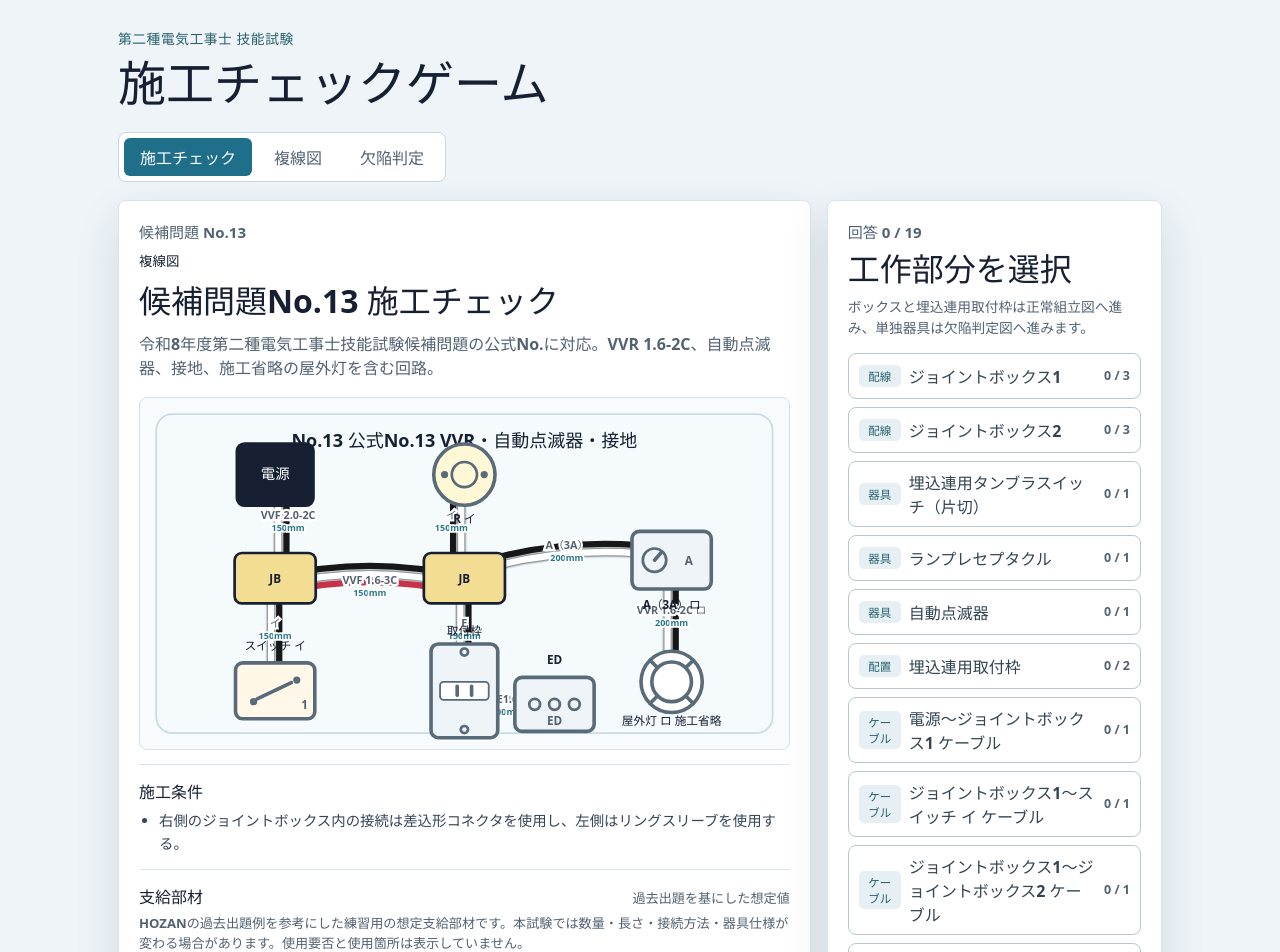
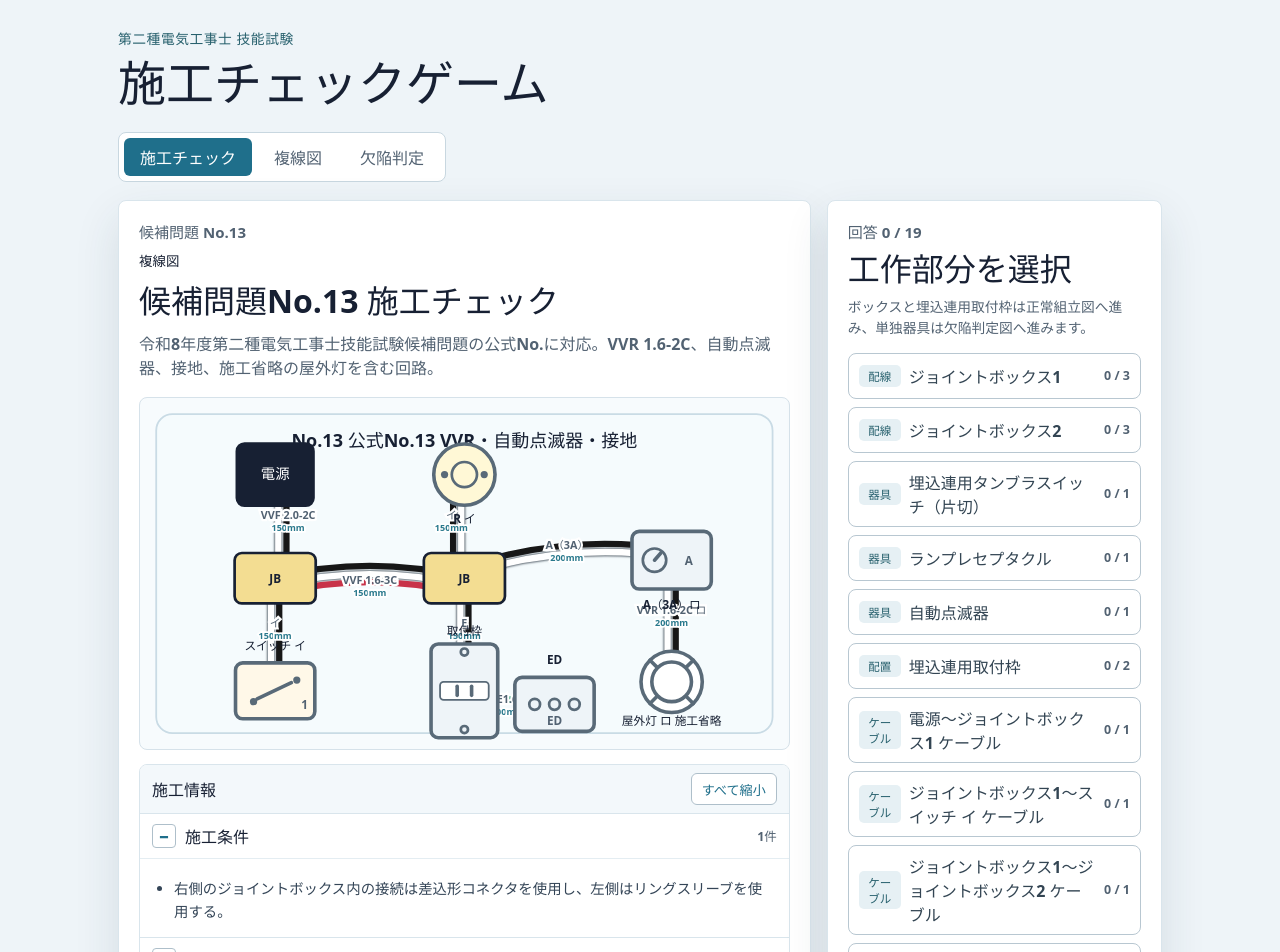
Before and after one commit to h7ga40/denko-defect-game, a React (Vite) app: page / in a window 1280 px wide. Shown: the top 952 px of the page. Built offline with nearby package versions, Linux system fonts and the light colour scheme.

Commit message:
Add collapsible construction reference panels

```diff
--- a/src/components/CandidateDiagramView.tsx
+++ b/src/components/CandidateDiagramView.tsx
@@ -9,8 +9,7 @@ import {
 } from "../data/candidateDiagrams";
 import { resolveCableRunSpecification } from "../data/cableSpecifications";
 import type { CableInspectionPart, DirectInspectionPart, InspectionBox } from "../data/boxInspectionGame";
-import { CandidateConstructionConditions } from "./CandidateConstructionConditions";
-import { CandidateMaterials } from "./CandidateMaterials";
+import { ConstructionReferencePanel } from "./ConstructionReferencePanel";
 import { FluorescentLampSymbol } from "./svg/FluorescentLampSymbol";
 import { OutdoorLightSymbol } from "./svg/OutdoorLightSymbol";
 
@@ -67,8 +66,7 @@ export function CandidateDiagramView({ initialCandidateNo = 1 }: { initialCandid
         </div>
         <h2>{selected.title}</h2>
         <p className="candidate-theme">{selected.theme}</p>
-        <CandidateConstructionConditions conditions={selected.constructionConditions} />
-        <CandidateMaterials candidateNo={selected.no} />
+        <ConstructionReferencePanel candidateNo={selected.no} conditions={selected.constructionConditions} />
         <div className="diagram-wrap">
           <CandidateSvg diagram={selected} />
         </div>
--- /dev/null
+++ b/src/components/ConstructionReferencePanel.tsx
@@ -0,0 +1,79 @@
+import { useEffect, useState, type SyntheticEvent } from "react";
+import type { CandidateDiagram } from "../data/candidateDiagrams";
+import { getCandidateMaterials } from "../data/candidateMaterials";
+import { CandidateConstructionConditions } from "./CandidateConstructionConditions";
+import { CandidateMaterials } from "./CandidateMaterials";
+
+type PanelState = {
+  conditions: boolean;
+  materials: boolean;
+};
+
+const storageKey = "denko-construction-reference-panels";
+
+export function ConstructionReferencePanel({
+  candidateNo,
+  conditions,
+}: {
+  candidateNo: number;
+  conditions: CandidateDiagram["constructionConditions"];
+}) {
+  const [expanded, setExpanded] = useState<PanelState>(readInitialState);
+  const materialGroups = getCandidateMaterials(candidateNo);
+  const materialCount = materialGroups.reduce((total, group) => total + group.items.length, 0);
+  const allExpanded = expanded.conditions && expanded.materials;
+
+  useEffect(() => {
+    window.localStorage.setItem(storageKey, JSON.stringify(expanded));
+  }, [expanded]);
+
+  function setPanel(panel: keyof PanelState, event: SyntheticEvent<HTMLDetailsElement>) {
+    const open = event.currentTarget.open;
+    setExpanded((current) => current[panel] === open ? current : { ...current, [panel]: open });
+  }
+
+  function setAll(open: boolean) {
+    setExpanded({ conditions: open, materials: open });
+  }
+
+  return (
+    <section className="construction-reference" aria-label="施工条件と支給部材">
+      <div className="construction-reference-toolbar">
+        <strong>施工情報</strong>
+        <button onClick={() => setAll(!allExpanded)} type="button">
+          {allExpanded ? "すべて縮小" : "すべて表示"}
+        </button>
+      </div>
+      <details className="reference-details" onToggle={(event) => setPanel("conditions", event)} open={expanded.conditions}>
+        <summary>
+          <span>施工条件</span>
+          <small>{conditions.length}件</small>
+        </summary>
+        <CandidateConstructionConditions conditions={conditions} />
+      </details>
+      <details className="reference-details" onToggle={(event) => setPanel("materials", event)} open={expanded.materials}>
+        <summary>
+          <span>支給部材</span>
+          <small>{materialGroups.length}分類・{materialCount}項目</small>
+        </summary>
+        <CandidateMaterials candidateNo={candidateNo} />
+      </details>
+    </section>
+  );
+}
+
+function readInitialState(): PanelState {
+  const stored = window.localStorage.getItem(storageKey);
+  if (stored) {
+    try {
+      const parsed = JSON.parse(stored) as Partial<PanelState>;
+      if (typeof parsed.conditions === "boolean" && typeof parsed.materials === "boolean") {
+        return { conditions: parsed.conditions, materials: parsed.materials };
+      }
+    } catch {
+      window.localStorage.removeItem(storageKey);
+    }
+  }
+  const open = window.matchMedia("(min-width: 721px)").matches;
+  return { conditions: open, materials: open };
+}
--- a/src/components/WorkInspectionGame.tsx
+++ b/src/components/WorkInspectionGame.tsx
@@ -4,8 +4,7 @@ import { BoxWiringDiagram } from "./BoxWiringDiagram";
 import { ConnectionDetailDiagram } from "./svg/ConnectionDetailDiagram";
 import { CableInspectionDiagram } from "./svg/CableInspectionDiagram";
 import { CandidateSvg } from "./CandidateDiagramView";
-import { CandidateConstructionConditions } from "./CandidateConstructionConditions";
-import { CandidateMaterials } from "./CandidateMaterials";
+import { ConstructionReferencePanel } from "./ConstructionReferencePanel";
 import { DeviceDetailShape } from "./svg/DeviceDetailShape";
 import { DirectionalSheath, DirectionalWire } from "./svg/DirectionalCable";
 import { WiringDiagram } from "./svg/WiringDiagram";
@@ -148,8 +147,7 @@ export function WorkInspectionGame({ candidateNo, seed }: { candidateNo?: number
             <ConnectionDetailDiagram part={selectedPart as BoxInspectionPart} />
           )}
         </div>
-        <CandidateConstructionConditions conditions={round.candidate.constructionConditions} />
-        <CandidateMaterials candidateNo={round.candidate.no} />
+        <ConstructionReferencePanel candidateNo={round.candidate.no} conditions={round.candidate.constructionConditions} />
       </article>
 
       <article className="problem-card inspection-controls">
--- a/src/styles.css
+++ b/src/styles.css
@@ -1390,6 +1390,112 @@ button {
   border-bottom: 1px solid #d9e5ec;
 }
 
+.construction-reference {
+  margin-top: 14px;
+  border: 1px solid #d9e5ec;
+  border-radius: 8px;
+  overflow: hidden;
+  background: #ffffff;
+}
+
+.construction-reference-toolbar {
+  display: flex;
+  align-items: center;
+  justify-content: space-between;
+  gap: 12px;
+  min-height: 44px;
+  padding: 8px 12px;
+  background: #f3f8fb;
+}
+
+.construction-reference-toolbar button {
+  min-height: 32px;
+  padding: 4px 10px;
+  border: 1px solid #aebfca;
+  border-radius: 6px;
+  background: #ffffff;
+  color: #1f6f8b;
+  cursor: pointer;
+  font-size: 0.82rem;
+  font-weight: 800;
+}
+
+.reference-details {
+  border-top: 1px solid #d9e5ec;
+}
+
+.reference-details summary {
+  display: flex;
+  align-items: center;
+  gap: 9px;
+  min-height: 44px;
+  padding: 9px 12px;
+  cursor: pointer;
+  color: #172033;
+  font-weight: 800;
+  list-style: none;
+}
+
+.reference-details summary::-webkit-details-marker {
+  display: none;
+}
+
+.reference-details summary::before {
+  content: "+";
+  display: grid;
+  flex: 0 0 22px;
+  width: 22px;
+  height: 22px;
+  place-items: center;
+  border: 1px solid #aebfca;
+  border-radius: 4px;
+  color: #1f6f8b;
+  font-size: 1rem;
+  line-height: 1;
+}
+
+.reference-details[open] summary::before {
+  content: "−";
+}
+
+.reference-details summary:hover,
+.reference-details summary:focus-visible {
+  background: #f7fbfd;
+}
+
+.reference-details summary:focus-visible {
+  outline: 2px solid #1f6f8b;
+  outline-offset: -2px;
+}
+
+.reference-details summary small {
+  margin-left: auto;
+  color: #526272;
+  font-size: 0.78rem;
+  font-weight: 700;
+}
+
+.reference-details .candidate-conditions,
+.reference-details .candidate-materials {
+  margin: 0;
+  padding: 12px 14px 14px;
+  border: 0;
+  border-top: 1px solid #e4edf2;
+}
+
+.reference-details .candidate-conditions h3,
+.reference-details .candidate-materials-heading h3 {
+  position: absolute;
+  width: 1px;
+  height: 1px;
+  padding: 0;
+  margin: -1px;
+  overflow: hidden;
+  clip: rect(0, 0, 0, 0);
+  white-space: nowrap;
+  border: 0;
+}
+
 .candidate-conditions {
   border-bottom: 0;
   padding-bottom: 0;
```
Also changed, not shown: 2 other files (tests, documents, lock files or other folders).
